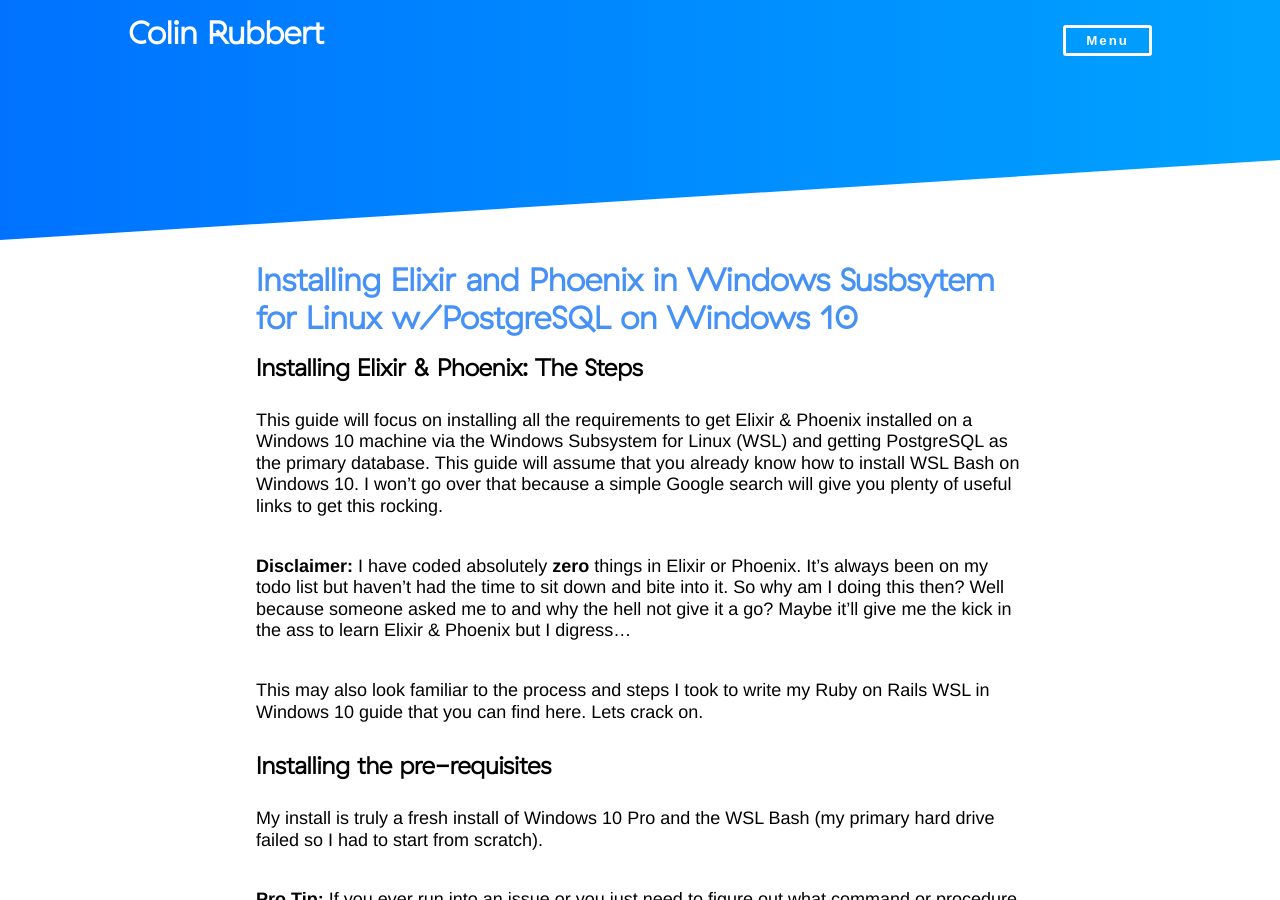
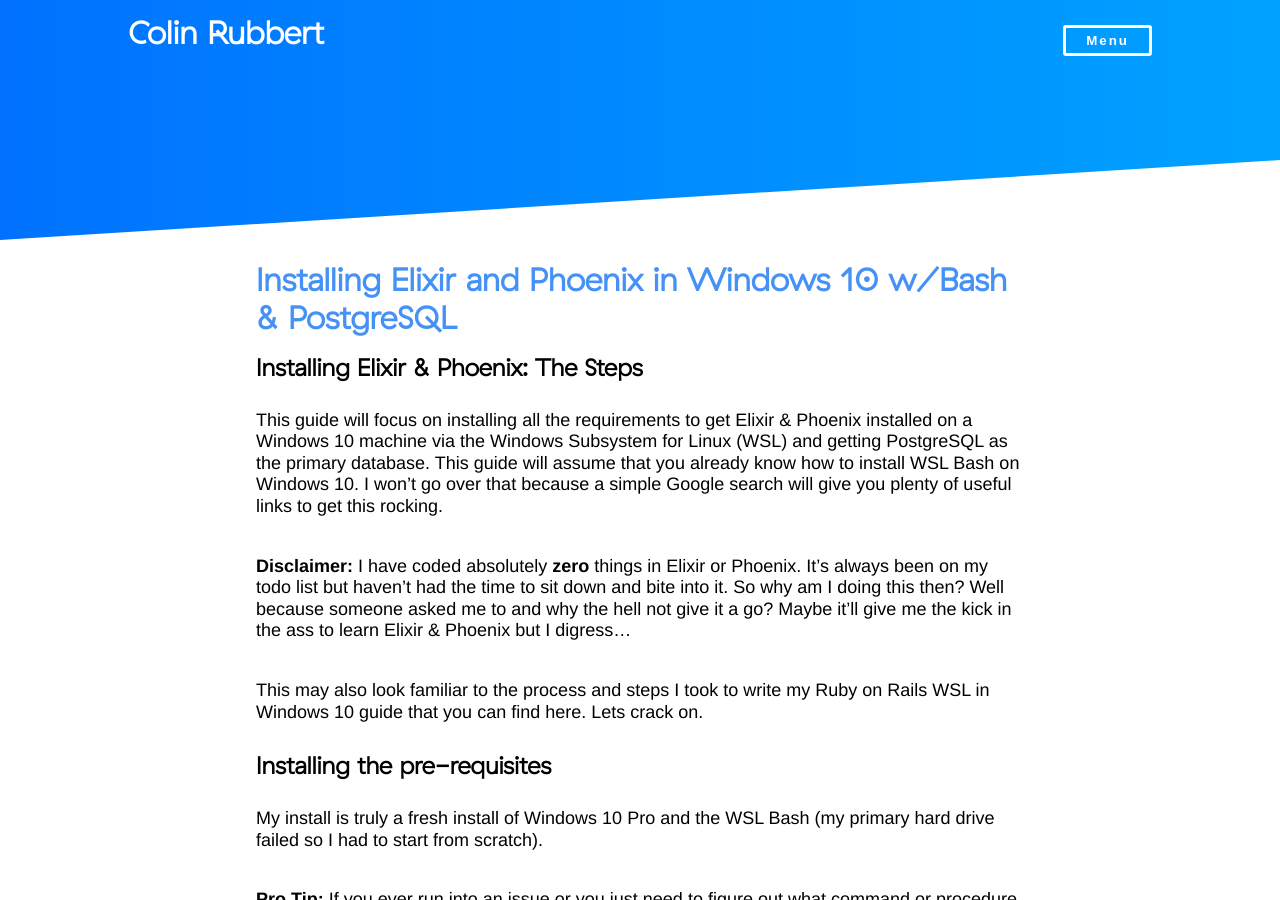
Before and after one commit to colinrubbert/colinrubbert.github.io, a Jekyll site: the page built from _posts/2017-09-13-installing-elixir-phoenix-in-windows-subsystem-for-linux-with-postgresql-on-windows-10.md, in a window 1280 px wide and 900 px high. Built offline with Jekyll 4.4.1, drawn with Linux system fonts in a browser that asks for light colours; comment, search, counter and statistics services are not loaded.

Commit message:
Updated '_posts/2017-09-13-installing-elixir-phoenix-in-windows-subsystem-for-linux-with-postgresql-on-windows-10.md' via CloudCannon

```diff
--- a/_posts/2017-09-13-installing-elixir-phoenix-in-windows-subsystem-for-linux-with-postgresql-on-windows-10.md
+++ b/_posts/2017-09-13-installing-elixir-phoenix-in-windows-subsystem-for-linux-with-postgresql-on-windows-10.md
@@ -1,7 +1,7 @@
 ---
 layout: post
-title: 'Installing Elixir and Phoenix in Windows Susbsytem for Linux w/PostgreSQL on Windows 10'
-permalink: installing-elixir-phoenix-in-windows-subsystem-for-linux-with-postgresql-on-windows-10
+title: 'Installing Elixir and Phoenix in Windows 10 w/Bash & PostgreSQL'
+permalink: installing-elixir-phoenix-in-windows-10-with-bash-and-postgresql
 ---
 
 ## Installing Elixir & Phoenix: The Steps
```
